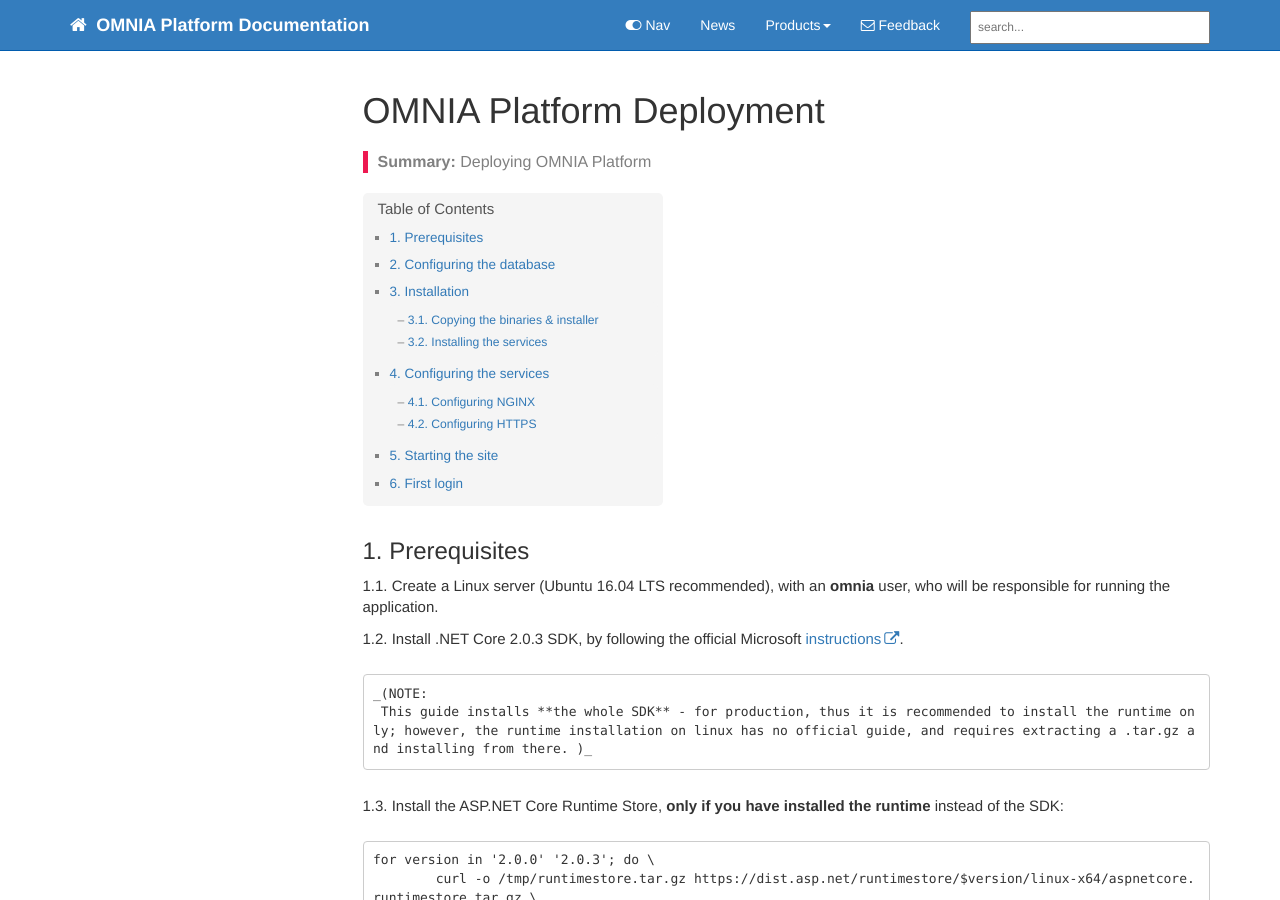
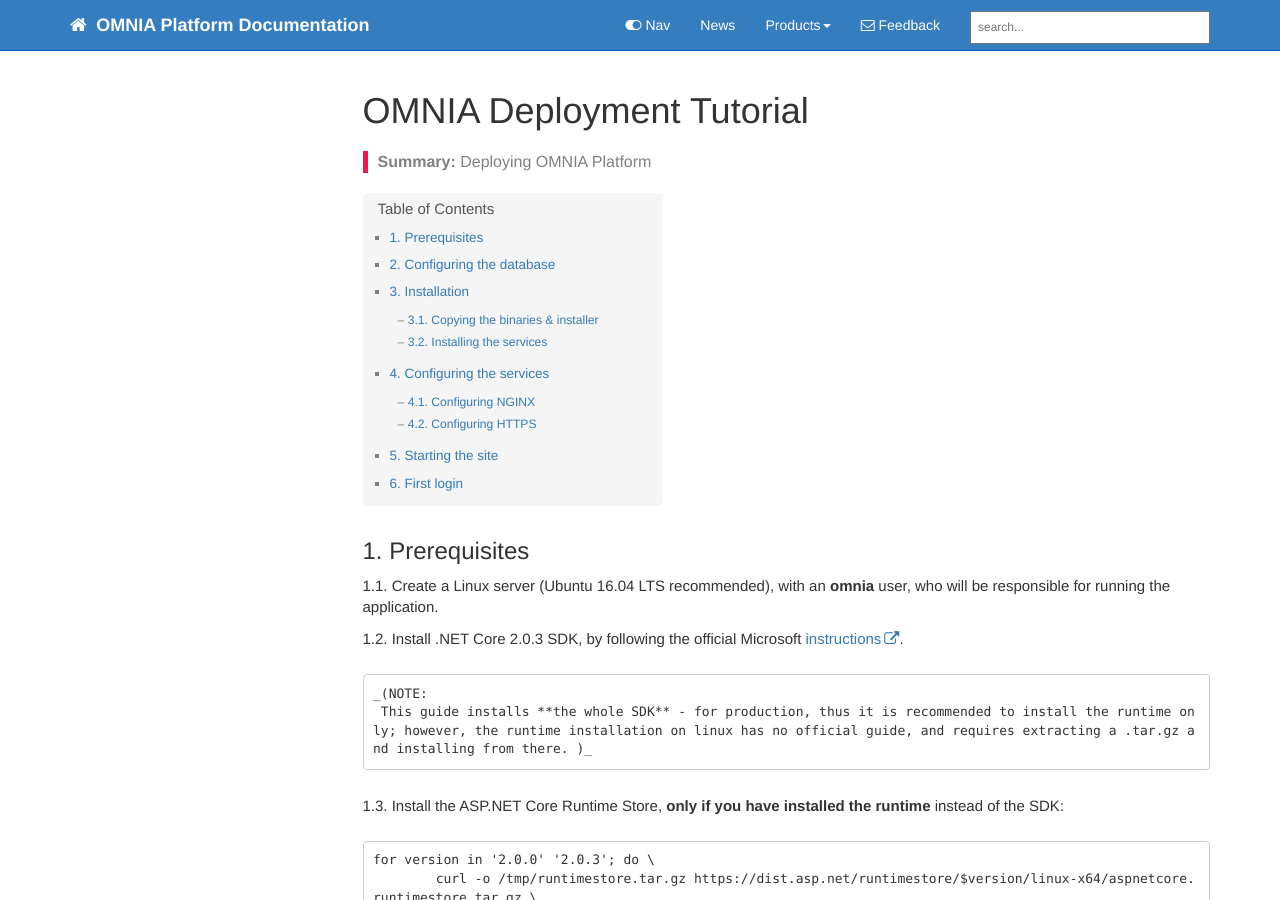
Before and after one commit to daniel8lopes/omnia3, a Jekyll site: the page built from docs/pages/omnia3/omnia3_deploymenttutorial.md, in a window 1280 px wide and 900 px high. Built offline with Jekyll 4.4.1, drawn with Linux system fonts in a browser that asks for light colours; nearby versions of some CDN libraries; comment, search, counter and statistics services are not loaded.

Commit message:
Update omnia3_deploymenttutorial.md

```diff
--- a/docs/pages/omnia3/omnia3_deploymenttutorial.md
+++ b/docs/pages/omnia3/omnia3_deploymenttutorial.md
@@ -1,9 +1,9 @@
 ---
-title: OMNIA Platform Deployment
+title: OMNIA Deployment Tutorial
 keywords: omnia3
 summary: "Deploying OMNIA Platform"
 sidebar: omnia3_omniadeployment
-permalink: omnia3_omniadeployment.html
+permalink: omnia3_deploymenttutorial.html
 folder: omnia3
 ---
 
```
